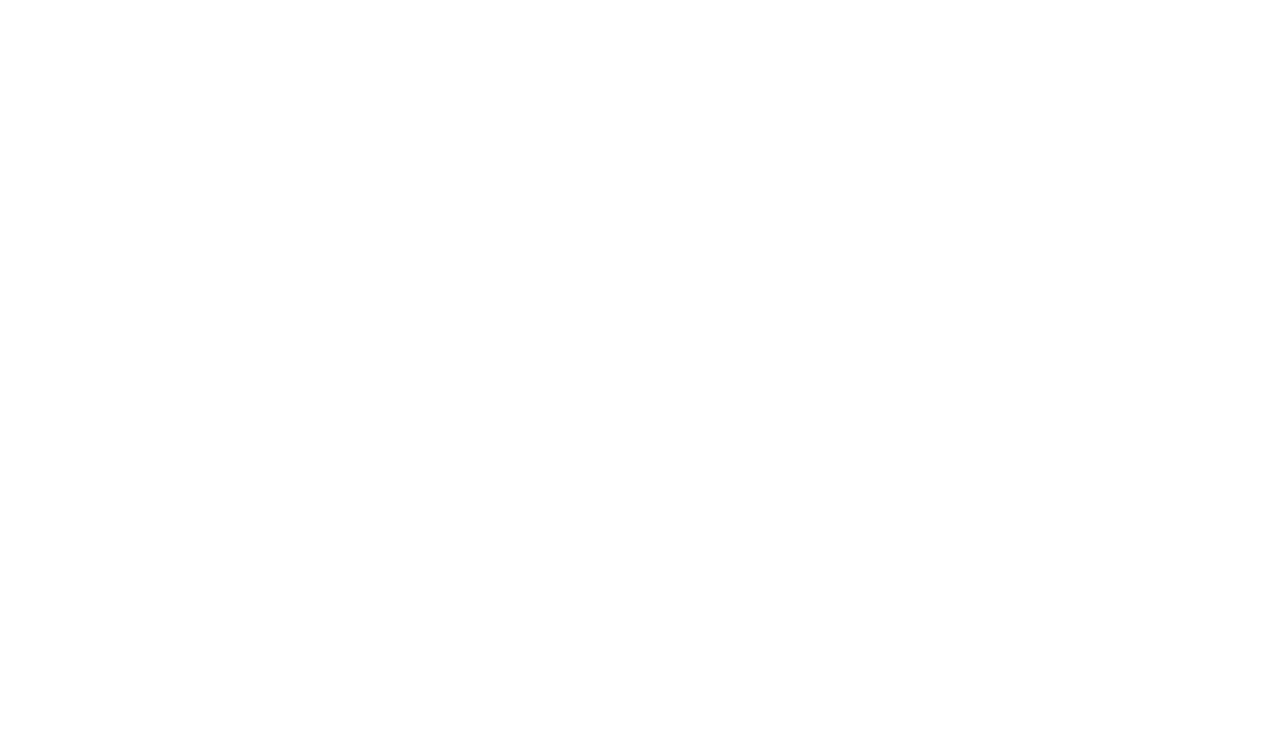
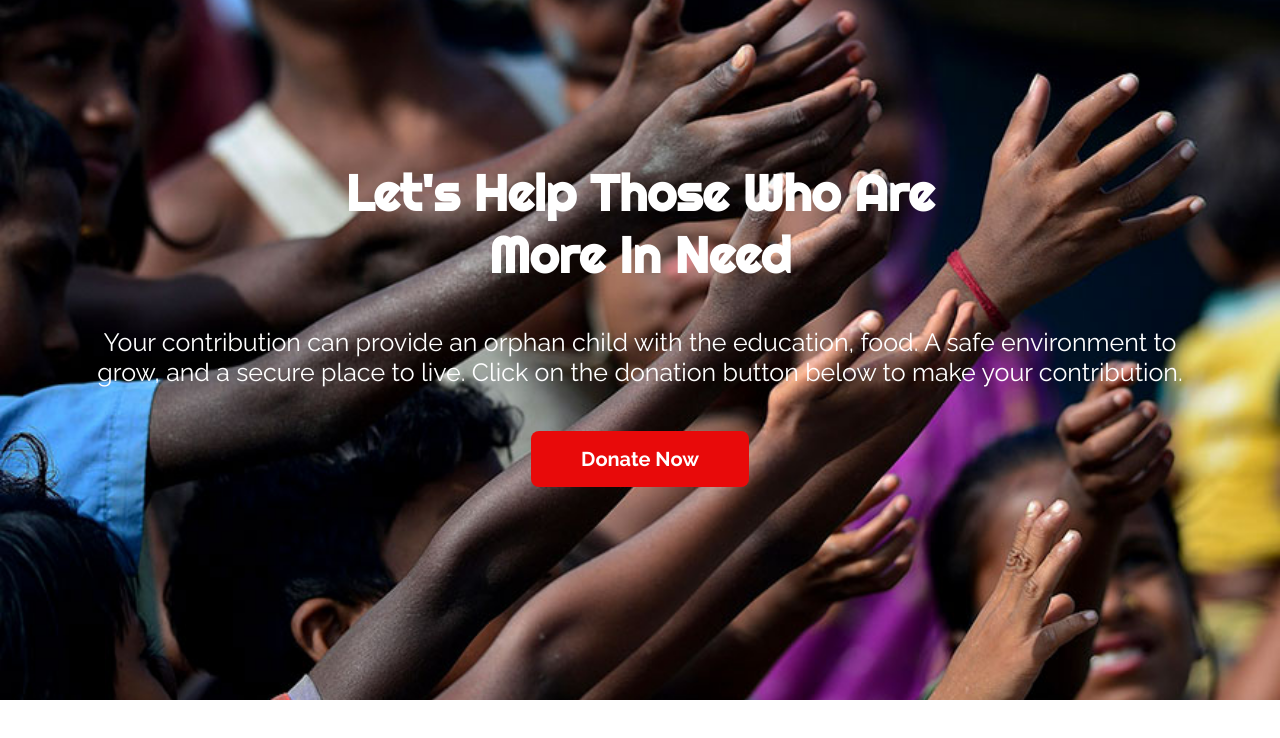
Before and after one commit to mdshakil-ctg/assignment-donate, a plain HTML site: page index.html in a window 1280 px wide. Drawn offline with Linux system fonts and the light colour scheme.

Commit message:
home section added

```diff
--- a/index.html
+++ b/index.html
@@ -11,6 +11,17 @@
     <link rel="stylesheet" href="style.css">
 </head>
 <body>
+    <section class="home">
+        <div class="container">
+            <div class="home-content">
+                <h1>Let's Help Those Who Are <br> More In Need</h1>
+                <p>Your contribution can provide an orphan child with the education, food. A safe environment to grow, and a secure place to live. Click on the donation button below to make your contribution.</p>
+                <a class="button" target="_blank" href="#">Donate Now</a>
 
+            </div>
+        </div>
+    </section>
+
+    <!-- home html end -->
 </body>
 </html>
--- a/style.css
+++ b/style.css
@@ -0,0 +1,47 @@
+body{
+    margin: 0;
+    padding: 0;
+    box-sizing: border-box;
+    font-family: 'Raleway', sans-serif;
+}
+
+.container{
+    width: 1100px;
+    margin: 0 auto;
+    padding: 0 15px;
+}
+h1,h2,h3,h4{
+    font-weight: 700;
+    font-family: 'Righteous', cursive;
+}
+.button{
+    background-color: rgb(232, 10, 10);
+    padding: 16px 50px;
+    border-radius: 8px;
+    text-decoration: none;
+    color: #fff;
+    font-size: 20px;
+    font-weight: 700;
+}
+.home{
+    height: 700px;
+    background-image: url(images/donation13.jpg);
+    background-repeat: no-repeat;
+    background-position: center;
+    background-size: cover;
+}
+.home-content{
+    text-align: center;
+    padding: 120px 0;
+    color: #fff;
+
+}
+.home-content h1{
+    font-size: 50px;
+
+}
+.home-content p{
+    font-size: 25px;
+    padding-bottom: 35px;
+}
+/*==============home-css-end===============*/
```
Also changed, not shown: images/donation0.jpg (added), images/donation1.jpg, images/donation10.jpg (added), images/donation11.jpg (added), images/donation13.jpg (added), images/donation14.webp (added), images/donation2.jpg, images/donation4.jpg (added), images/donation5.jpg (added), images/donation6.jpg (added), images/donation7.jpg (added), images/donation8.jpg (added), images/donation9.jpg (added), 2 other files.
